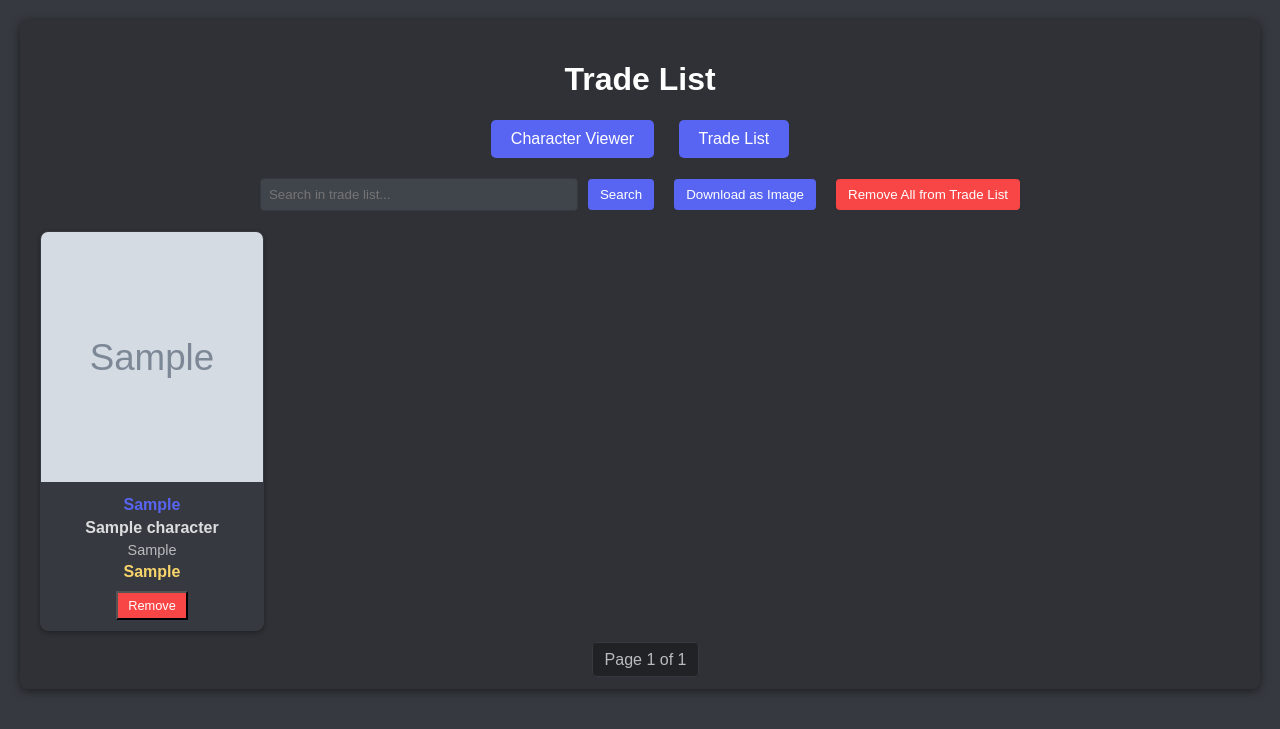
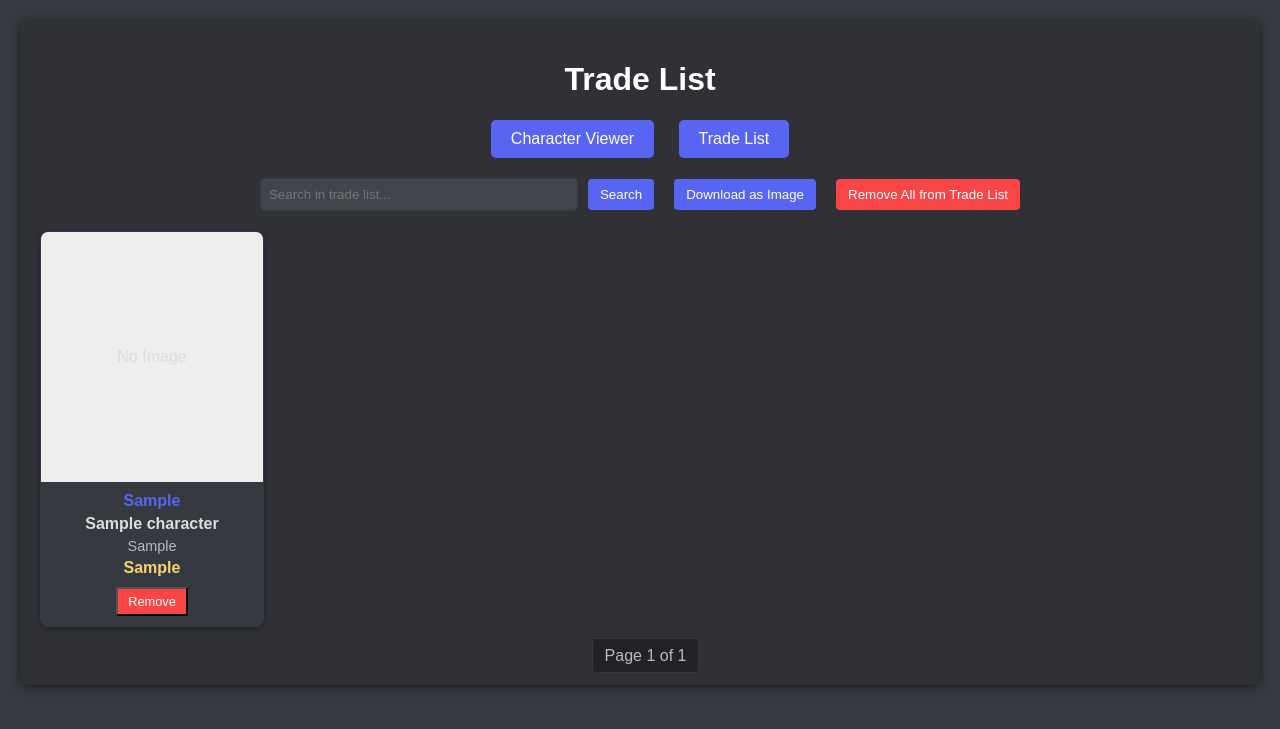
Before and after one commit to genuxl/mudaeviewer-vercel, a Django app: page /trade_list/ in a window 1280 px wide. Shown: the top 729 px of the page. Run offline with Django 5.2, Linux system fonts and the light colour scheme; tables that the repository leaves empty hold one stand-in row (values such as "Sample post"); grey boxes marked "Sample" are stand-in pictures; some libraries are stand-ins or nearby versions.

Commit message:
Fix image display on Render by checking if images exist and handling missing images gracefully

```diff
--- a/character_viewer/templates/character_viewer/trade_list.html
+++ b/character_viewer/templates/character_viewer/trade_list.html
@@ -165,7 +165,13 @@
         <div class="trade-list-grid">
             {% for character in page_obj %}
             <div class="character-card">
-                <img src="{{ MEDIA_URL }}{{ character.image }}" alt="{{ character.name }}" class="character-image" onclick="showImageModal('{{ MEDIA_URL }}{{ character.image }}')">
+                {% if character.image and character.image_exists %}
+                    <img src="{{ MEDIA_URL }}{{ character.image }}" alt="{{ character.name }}" class="character-image" onclick="showImageModal('{{ MEDIA_URL }}{{ character.image }}')">
+                {% else %}
+                    <div class="character-image" style="background-color: #eee; display: flex; align-items: center; justify-content: center; cursor: default;">
+                        No Image
+                    </div>
+                {% endif %}
                 <div class="character-info">
                     <div class="character-rank">{{ character.rank }}</div>
                     <div class="character-name">{{ character.name }}</div>
@@ -337,8 +343,13 @@
         });
 
         function showImageModal(imageSrc) {
-            document.getElementById('modalImage').src = imageSrc;
-            document.getElementById('imageModal').style.display = 'block';
+            if (imageSrc && imageSrc !== '') {
+                document.getElementById('modalImage').src = imageSrc;
+                document.getElementById('imageModal').style.display = 'block';
+            } else {
+                // Show a message if no image is available
+                alert("No image available");
+            }
         }
 
         function closeImageModal() {
--- a/character_viewer/views.py
+++ b/character_viewer/views.py
@@ -113,6 +113,16 @@ def upload_and_view(request):
     page_number = request.GET.get('page')
     page_obj = paginator.get_page(page_number)
 
+    # Prepare the page object with extra image existence check
+    for character in page_obj:
+        # Check if image file exists (add a property to indicate if image is available)
+        if character.image:
+            import os
+            image_path = os.path.join(settings.MEDIA_ROOT, character.image)
+            character.image_exists = os.path.exists(image_path)
+        else:
+            character.image_exists = False
+
     context = {
         'page_obj': page_obj,
         'sort_by': sort_by,
@@ -142,6 +152,16 @@ def trade_list(request):
     paginator = Paginator(trade_characters, 10)
     page_number = request.GET.get('page')
     page_obj = paginator.get_page(page_number)
+
+    # Prepare the page object with extra image existence check
+    for character in page_obj:
+        # Check if image file exists (add a property to indicate if image is available)
+        if character.image:
+            import os
+            image_path = os.path.join(settings.MEDIA_ROOT, character.image)
+            character.image_exists = os.path.exists(image_path)
+        else:
+            character.image_exists = False
 
     context = {
         'page_obj': page_obj,
```
Also changed, not shown: character_viewer/cleanup.py (+8 -2 lines), character_viewer/templates/character_viewer/upload_and_view.html (+8 -3 lines).
